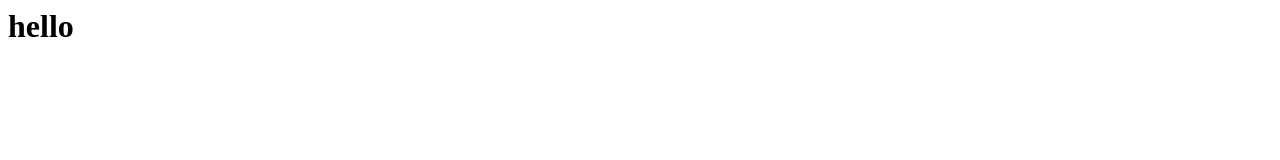
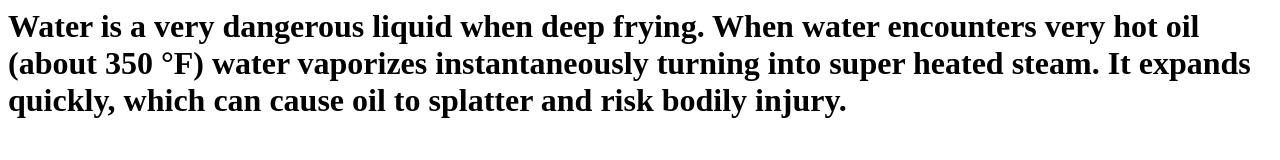
Before and after one commit to sushanpp/gaming, a plain HTML site: page jiggle.html in a window 1280 px wide. Drawn offline with Linux system fonts and the light colour scheme.

Commit message:
Update jiggle.html

```diff
--- a/jiggle.html
+++ b/jiggle.html
@@ -2,6 +2,6 @@
 <html>
 
 <body>
-<h1>hello</h1>
+<h1>Water is a very dangerous liquid when deep frying. When water encounters very hot oil (about 350 °F) water vaporizes instantaneously turning into super heated steam. It expands quickly, which can cause oil to splatter and risk bodily injury.</h1>
 </body>
 </html>
```
